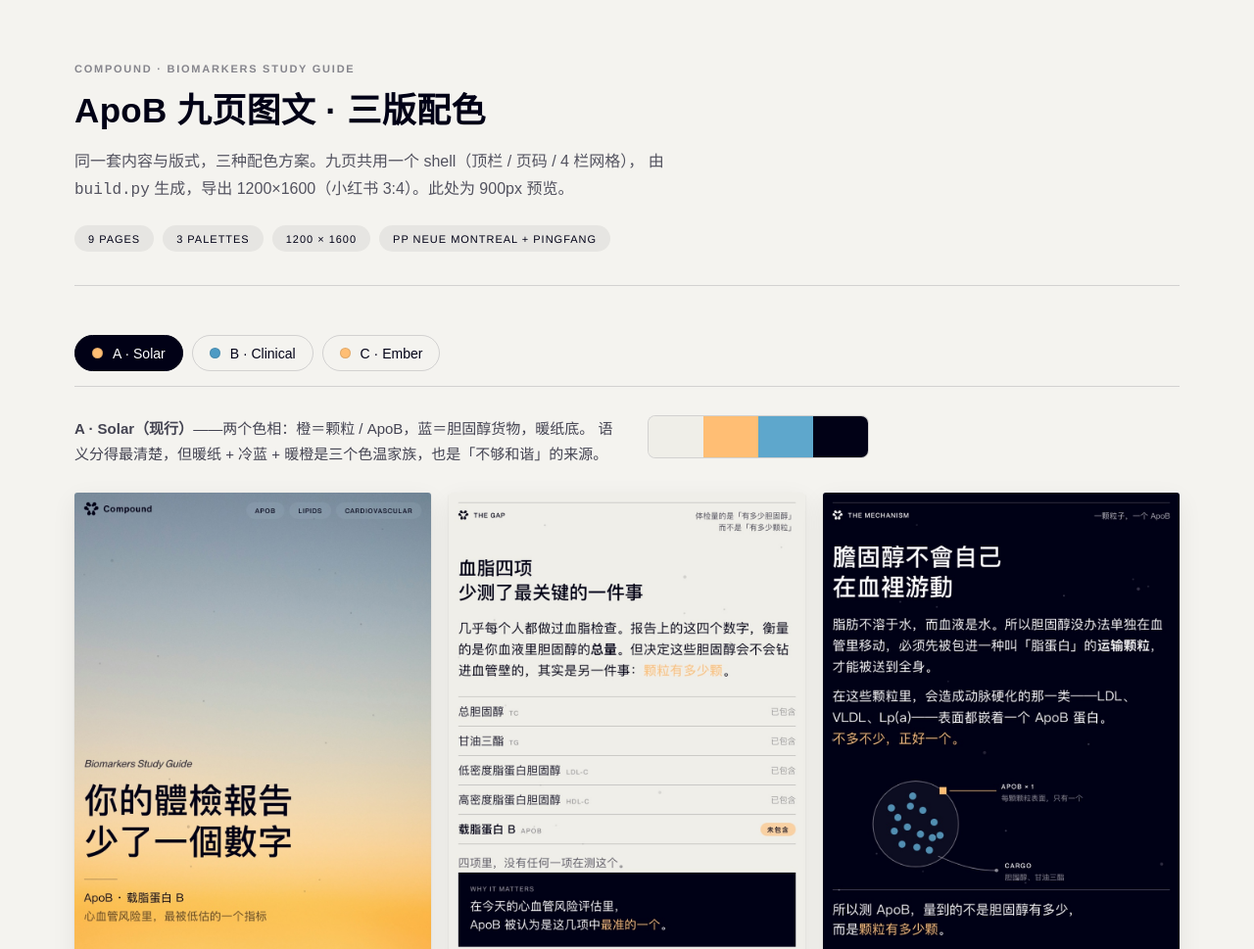
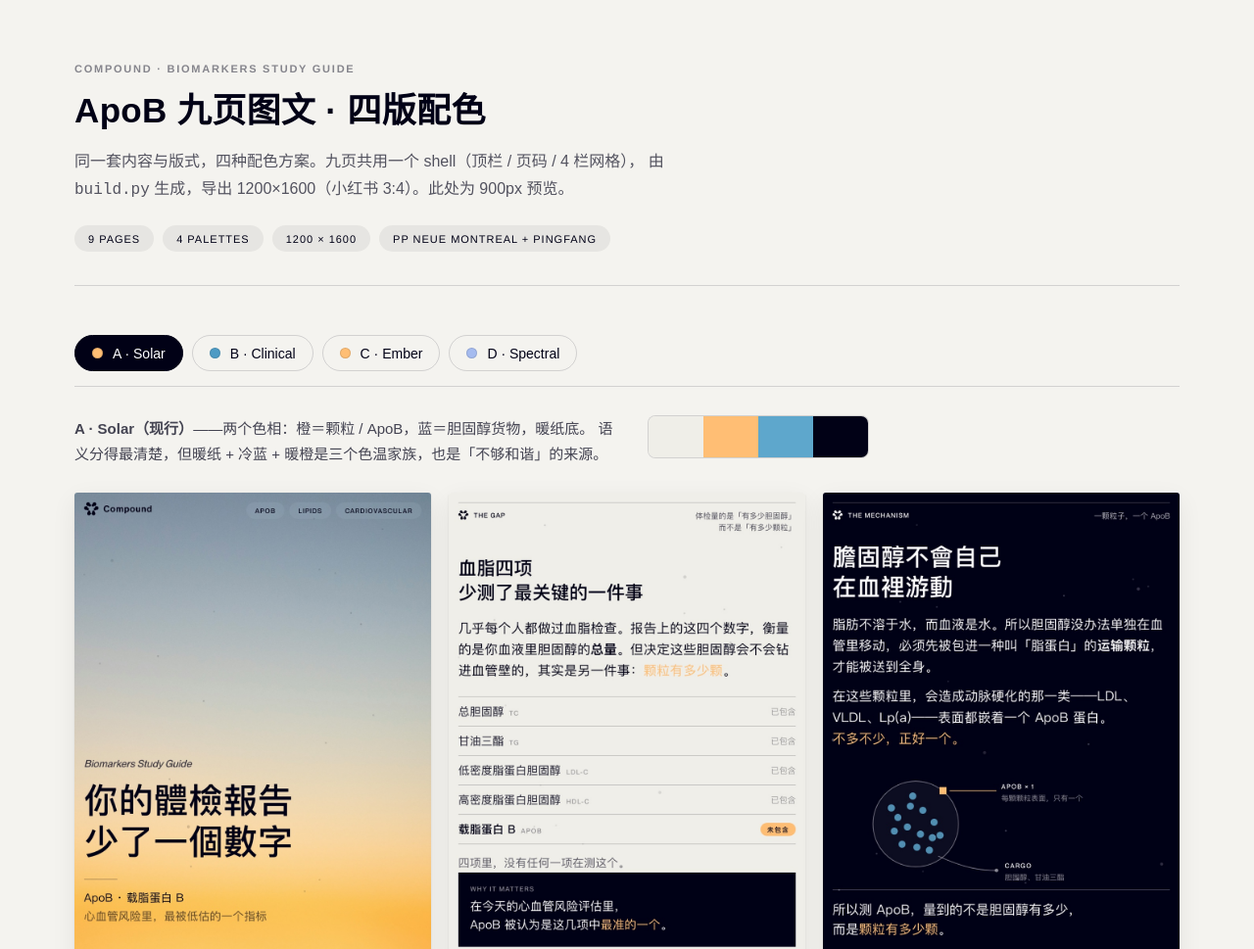
Before and after one commit to elemer1/elemer1.github.io, a Jekyll site: the page built from _html/Compound ApoB 九页图文.html, in a window 1280 px wide. Shown: the top 969 px of the page at 98% size. Built offline with Jekyll 4.4.1, drawn with Linux system fonts in a browser that asks for light colours.

Commit message:
Add D · Spectral palette to ApoB showcase (3 -> 4 versions)
Spectral is lifted from visual display.pdf (Compound BrandingDesign_0203):
Ionic White #EFF5F9 / Wash Blue #A5BBEF / Abyssal Navy #010116.

Also fixes a real bug: the P6 callout band and P2 "未包含" badge were
hardcoded to the orange, so they leaked into every non-Solar theme.

Co-Authored-By: Claude Opus 4.8 <noreply@anthropic.com>

```diff
--- a/_html/Compound ApoB 九页图文.html
+++ b/_html/Compound ApoB 九页图文.html
@@ -1,5 +1,5 @@
 ---
-title: "Compound ApoB 九页图文 · 三版配色"
+title: "Compound ApoB 九页图文 · 四版配色"
 permalink: /compound-apob/
 listed: false
 ---
@@ -8,7 +8,7 @@ listed: false
 <head>
 <meta charset="utf-8">
 <meta name="viewport" content="width=device-width, initial-scale=1">
-<title>Compound · ApoB 九页图文 · 三版配色</title>
+<title>Compound · ApoB 九页图文 · 四版配色</title>
 <meta name="robots" content="noindex, nofollow">
 <style>
 :root{
@@ -74,12 +74,12 @@ footer{margin-top:56px;padding-top:26px;border-top:1px solid var(--line);
 <div class="wrap">
 <header>
   <div class="kicker">Compound · Biomarkers Study Guide</div>
-  <h1>ApoB 九页图文 · 三版配色</h1>
-  <p class="sub">同一套内容与版式，三种配色方案。九页共用一个 shell（顶栏 / 页码 / 4 栏网格），
+  <h1>ApoB 九页图文 · 四版配色</h1>
+  <p class="sub">同一套内容与版式，四种配色方案。九页共用一个 shell（顶栏 / 页码 / 4 栏网格），
      由 <code>build.py</code> 生成，导出 1200×1600（小红书 3:4）。此处为 900px 预览。</p>
   <div class="meta">
     <span class="chip">9 Pages</span>
-    <span class="chip">3 Palettes</span>
+    <span class="chip">4 Palettes</span>
     <span class="chip">1200 × 1600</span>
     <span class="chip">PP Neue Montreal + PingFang</span>
   </div>
@@ -92,6 +92,8 @@ footer{margin-top:56px;padding-top:26px;border-top:1px solid var(--line);
     <span class="dot" style="background:#4E9BC4"></span>B · Clinical</button>
   <button class="tab" role="tab" aria-selected="false" data-t="ember">
     <span class="dot" style="background:#FFBE74;box-shadow:inset 0 0 0 1px rgba(0,0,0,.12)"></span>C · Ember</button>
+  <button class="tab" role="tab" aria-selected="false" data-t="spectral">
+    <span class="dot" style="background:#A5BBEF"></span>D · Spectral</button>
 </div>
 
 <section class="panel" data-p="solar">
@@ -125,6 +127,18 @@ footer{margin-top:56px;padding-top:26px;border-top:1px solid var(--line);
   <div class="grid" id="g-ember"></div>
 </section>
 
+<section class="panel" data-p="spectral" hidden>
+  <div class="pnote">
+    <p><strong>D · Spectral</strong>——直接取自 <em>visual display.pdf</em>（Compound BrandingDesign_0203）
+       较新的一套品牌色：Ionic White <code>#EFF5F9</code> / Wash Blue <code>#A5BBEF</code> /
+       Abyssal Navy <code>#010116</code>。蓝偏青莲，比旧 kit 的 <code>#5EA7CC</code> 更冷更贵。
+       Abyssal Navy 与本系统一直在用的墨色完全相同，两套天然接得上。</p>
+    <div class="sw"><i style="background:#EFF5F9"></i><i style="background:#A5BBEF"></i>
+      <i style="background:#D6DFE8"></i><i style="background:#010116"></i></div>
+  </div>
+  <div class="grid" id="g-spectral"></div>
+</section>
+
 <footer>
   内部评审用页面，未公开索引。内容为健康科普，不构成医疗建议。<br>
   发布前待确认：P6 discordance 比例（文献约 15–25%，现取上沿 25%）· P7 参考区间（现按 ESC/EAS 2019）。
@@ -135,7 +149,7 @@ footer{margin-top:56px;padding-top:26px;border-top:1px solid var(--line);
 
 <script>
 (function(){
-  var THEMES = ['solar','clinical','ember'];
+  var THEMES = ['solar','clinical','ember','spectral'];
   var TITLES = ['封面','血脂四项的缺口','ApoB 是什么','货 vs 车','斑块如何形成',
                 '25% 不一致','目标区间','怎么降下来','見知行復'];
 
```
Also changed, not shown: assets/compound/apob/clinical/02.jpg, assets/compound/apob/clinical/06.jpg, assets/compound/apob/ember/02.jpg, assets/compound/apob/solar/02.jpg, assets/compound/apob/spectral/01.jpg (added), assets/compound/apob/spectral/02.jpg (added), assets/compound/apob/spectral/03.jpg (added), assets/compound/apob/spectral/04.jpg (added), assets/compound/apob/spectral/05.jpg (added), assets/compound/apob/spectral/06.jpg (added), assets/compound/apob/spectral/07.jpg (added), assets/compound/apob/spectral/08.jpg (added), assets/compound/apob/spectral/09.jpg (added).
